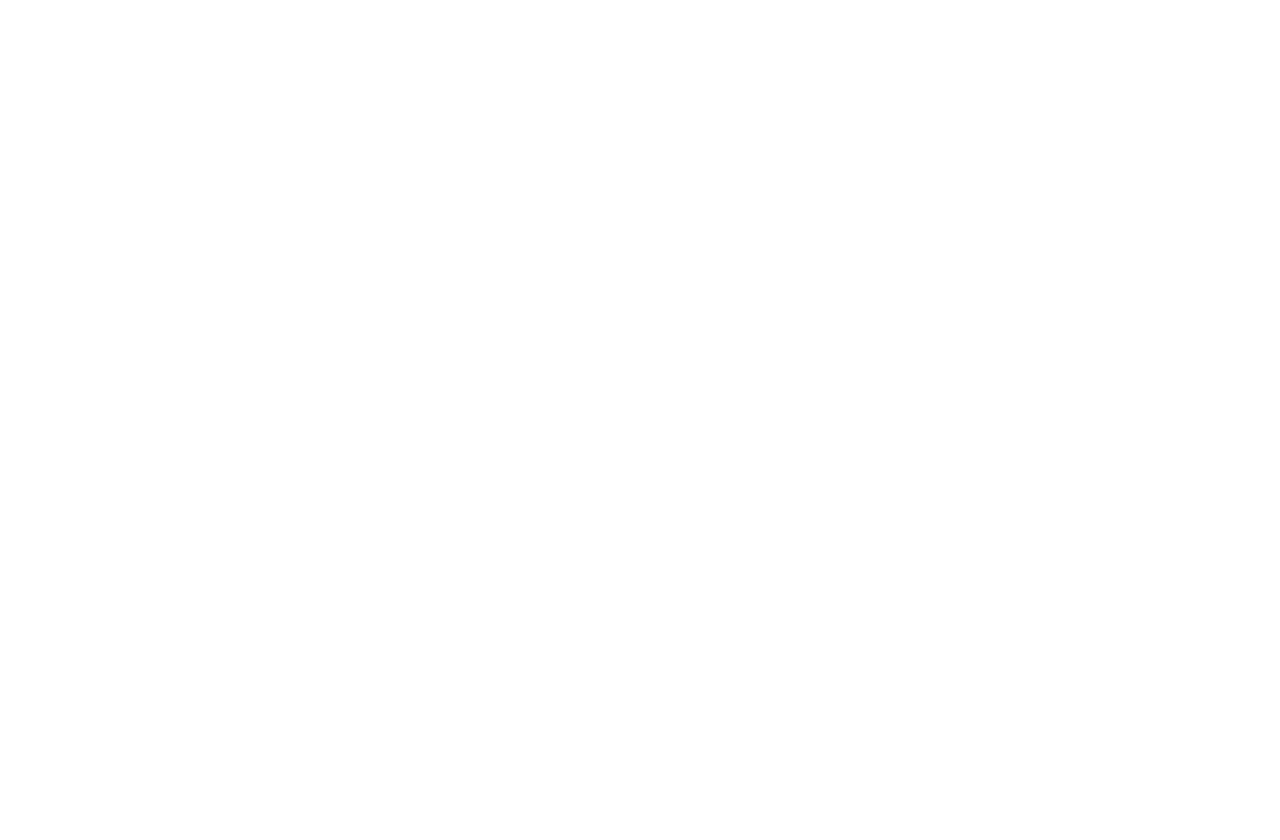
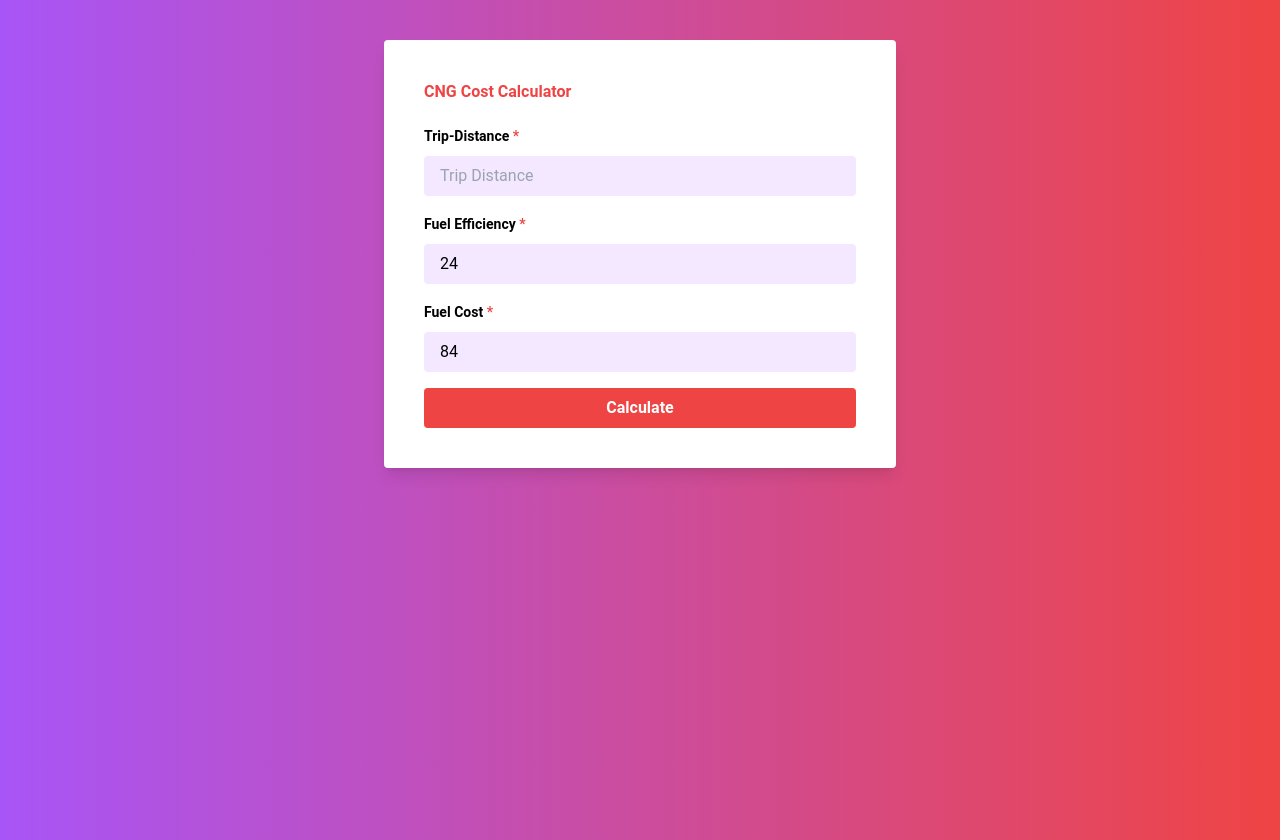
Before and after one commit to Backiya1096/CNG-Calculator, a website built with Vite: page index.html in a window 1280 px wide. Before the commit the page ends 800 px from the top, so only its background shows below. Built offline with nearby package versions, Linux system fonts and the light colour scheme.

Commit message:
design ui

```diff
--- a/assets/css/main.css
+++ b/assets/css/main.css
@@ -1,3 +1,7 @@
 @tailwind base;
 @tailwind components;
 @tailwind utilities;
+
+.form-input{
+    @apply bg-purple-100 px-4 py-2 rounded outline-none w-full mt-2
+}
--- a/index.html
+++ b/index.html
@@ -6,9 +6,35 @@
     <title>CNG Calculator</title>
 
     <!--stylesheet-->
-    <link rel="stylesheet" href="./assets/css/main.css">
+    <link rel="stylesheet" href="./assets/css/main.css"/>
 
   </head>
-  <body>
+  <body class="bg-gradient-to-r from-purple-500 to-red-500 min-h-screen font-roboto">
+    <div class="bg-zinc-800 sm:bg-white max-w-lg mx-auto mt-10 p-10 rounded shadow-lg">
+      <div>
+      <h1 class="font-bold text-red-500">CNG Cost Calculator</h1>
+      </div>
+      <form class="mt-5 space-y-4">
+        <div>
+          <label for="trip-distance" class="font-semibold text-sm text-white sm:text-black">Trip-Distance <span class="text-red-500">*</span></label>
+
+          <input id="trip-distance" type="number" placeholder="Trip Distance" class="form-input" required>
+
+        </div>
+
+       <div>
+        <label for="Fuel Efficiency" class="font-semibold text-sm text-white sm:text-black">Fuel Efficiency <span class="text-red-500">*</span></label>
+        <input id="Fuel Efficiency" type="number" placeholder="Fuel Efficiency" class="form-input" value="24" required>
+       </div>
+
+        <div>
+          <label for="Fuel-Cost" class="font-semibold text-sm  text-white sm:text-black">Fuel Cost <span class="text-red-500">*</span></label>
+          <input  id="Fuel-Cost" type="number" placeholder="Fuel Cost" class="form-input" value="84" required>
+
+        </div>
+        <button class="bg-red-500 px-4 py-2 rounded text-white w-full font-bold">
+          Calculate</button>
+        </form>
+    </div>
   </body>
 </html>
--- a/tailwind.config.js
+++ b/tailwind.config.js
@@ -5,7 +5,14 @@ export default {
     "./src/**/*.{js,ts,jsx,tsx}",
   ],
     theme: {
-    extend: {},
+    extend: {
+      colors: {
+        "darkpurple": "#481380"
+      },
+      fontFamily: {
+        "roboto": "'Roboto', sans-serif"
+      }
+    },
   },
   plugins: [],
 }
```
